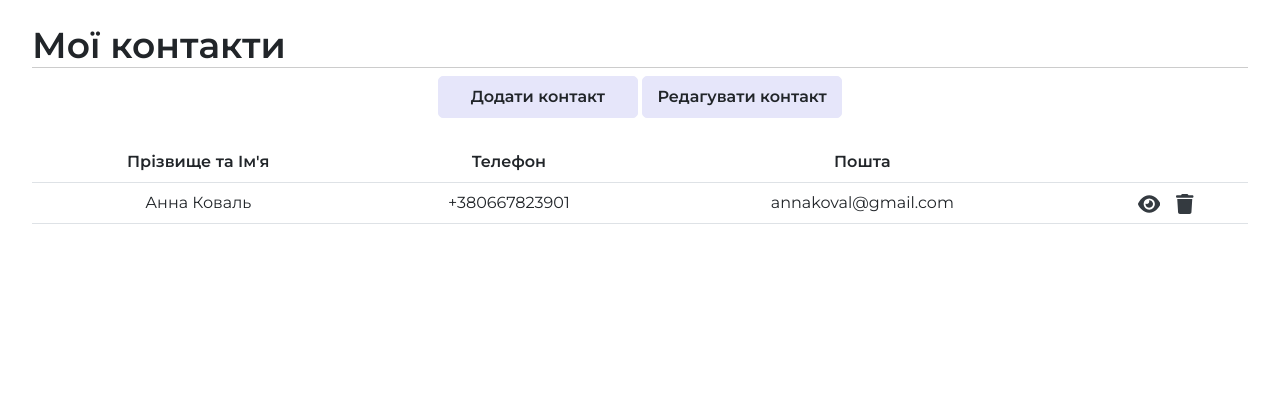
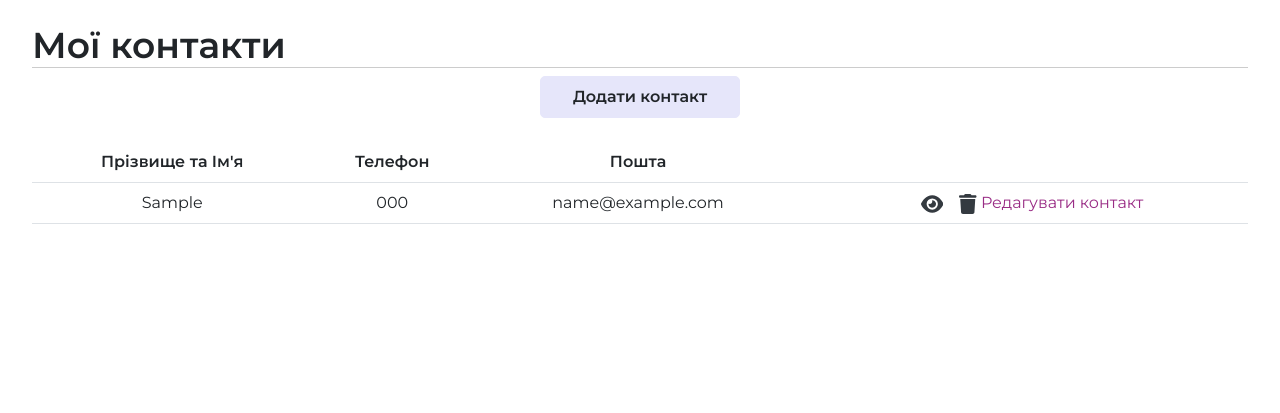
Before and after one commit to Petrenko-Anton/CloudHarbor, a Django app: page /contacts in a window 1280 px wide. Shown: the part 84-497 px from the top of the page. Run offline with Django 4.2, Linux system fonts and the light colour scheme; a user stored in the database is signed in; tables that the repository leaves empty hold one stand-in row (values such as "Sample post").

Commit message:
draft#4
added detail function
changed contacts.html:
   edit contact in row

```diff
--- a/WebAppTeam4/contacts/templates/contacts/addcontact.html
+++ b/WebAppTeam4/contacts/templates/contacts/addcontact.html
@@ -37,7 +37,7 @@
          <span>{{form.errors.phone}}</span>
       </div>
       <div>
-         <label  class="form-label">Дата народження
+         <label  class="form-label">Дата народження (yyyy-mm-dd)
             {{ form.birth_date }}
          </label>
          <span>{{form.errors.birth_date}}</span>
--- a/WebAppTeam4/contacts/templates/contacts/contact_list.html
+++ b/WebAppTeam4/contacts/templates/contacts/contact_list.html
@@ -9,6 +9,7 @@
                 {{ contact.first_name }} {{ contact.last_name }} {{ contact.email }} {{ contact.phone }} {{ contact.birth_day }}
                 <a href="{% url 'contacts:editcontact' contact.id %}" role="button" class="contrast"> Edit contact </a>
                 <a href="{% url 'contacts:deletecontact' contact.id %}" role="button" class="contrast"> Delete contact </a>
+                <a href="{% url 'contacts:detailcontact' contact.id %}" role="button" class="contrast"> Detail contact </a>
             </li>
         </ul>
         {% endfor %}
--- a/WebAppTeam4/contacts/templates/contacts/contacts.html
+++ b/WebAppTeam4/contacts/templates/contacts/contacts.html
@@ -7,7 +7,6 @@
     <div class="container text-center">
         <div class="d-grid gap-2 d-md-block">
             <a class="btn" href="{% url 'contacts:addcontact' %}" role="button">Додати контакт</a>
-            <a class="btn" href="{% url 'contacts:editcontact' 1 %}" role="button">Редагувати контакт</a>
         </div>
         <br/>
         <table class="table">
@@ -20,15 +19,18 @@
             </tr>
           </thead>
           <tbody>
+            {% for contact in contacts %}
             <tr>
-              <td>Анна Коваль</td>
-              <td>+380667823901</td>
-              <td>annakoval@gmail.com</td>
+              <td>{{contact.first_name}}</td>
+              <td>{{contact.phone}}</td>
+              <td>{{contact.email}}</td>
               <td>
-                <a href="{% url 'contacts:detailcontact' 1 %}" ><svg class="file-icon" xmlns="http://www.w3.org/2000/svg" height="20px" viewBox="0 0 576 512"><path d="M288 32c-80.8 0-145.5 36.8-192.6 80.6C48.6 156 17.3 208 2.5 243.7c-3.3 7.9-3.3 16.7 0 24.6C17.3 304 48.6 356 95.4 399.4C142.5 443.2 207.2 480 288 480s145.5-36.8 192.6-80.6c46.8-43.5 78.1-95.4 93-131.1c3.3-7.9 3.3-16.7 0-24.6c-14.9-35.7-46.2-87.7-93-131.1C433.5 68.8 368.8 32 288 32zM144 256a144 144 0 1 1 288 0 144 144 0 1 1 -288 0zm144-64c0 35.3-28.7 64-64 64c-7.1 0-13.9-1.2-20.3-3.3c-5.5-1.8-11.9 1.6-11.7 7.4c.3 6.9 1.3 13.8 3.2 20.7c13.7 51.2 66.4 81.6 117.6 67.9s81.6-66.4 67.9-117.6c-11.1-41.5-47.8-69.4-88.6-71.1c-5.8-.2-9.2 6.1-7.4 11.7c2.1 6.4 3.3 13.2 3.3 20.3z"/></svg></a>
-                <a href="{% url 'contacts:deletecontact' 1 %}" ><svg class="file-icon" xmlns="http://www.w3.org/2000/svg" height="20px" viewBox="0 0 448 512"><path d="M135.2 17.7L128 32H32C14.3 32 0 46.3 0 64S14.3 96 32 96H416c17.7 0 32-14.3 32-32s-14.3-32-32-32H320l-7.2-14.3C307.4 6.8 296.3 0 284.2 0H163.8c-12.1 0-23.2 6.8-28.6 17.7zM416 128H32L53.2 467c1.6 25.3 22.6 45 47.9 45H346.9c25.3 0 46.3-19.7 47.9-45L416 128z"/></svg></a>
+                <a href="{% url 'contacts:detailcontact' contact.id %}" ><svg class="file-icon" xmlns="http://www.w3.org/2000/svg" height="20px" viewBox="0 0 576 512"><path d="M288 32c-80.8 0-145.5 36.8-192.6 80.6C48.6 156 17.3 208 2.5 243.7c-3.3 7.9-3.3 16.7 0 24.6C17.3 304 48.6 356 95.4 399.4C142.5 443.2 207.2 480 288 480s145.5-36.8 192.6-80.6c46.8-43.5 78.1-95.4 93-131.1c3.3-7.9 3.3-16.7 0-24.6c-14.9-35.7-46.2-87.7-93-131.1C433.5 68.8 368.8 32 288 32zM144 256a144 144 0 1 1 288 0 144 144 0 1 1 -288 0zm144-64c0 35.3-28.7 64-64 64c-7.1 0-13.9-1.2-20.3-3.3c-5.5-1.8-11.9 1.6-11.7 7.4c.3 6.9 1.3 13.8 3.2 20.7c13.7 51.2 66.4 81.6 117.6 67.9s81.6-66.4 67.9-117.6c-11.1-41.5-47.8-69.4-88.6-71.1c-5.8-.2-9.2 6.1-7.4 11.7c2.1 6.4 3.3 13.2 3.3 20.3z"/></svg></a>
+                <a href="{% url 'contacts:deletecontact' contact.id %}" ><svg class="file-icon" xmlns="http://www.w3.org/2000/svg" height="20px" viewBox="0 0 448 512"><path d="M135.2 17.7L128 32H32C14.3 32 0 46.3 0 64S14.3 96 32 96H416c17.7 0 32-14.3 32-32s-14.3-32-32-32H320l-7.2-14.3C307.4 6.8 296.3 0 284.2 0H163.8c-12.1 0-23.2 6.8-28.6 17.7zM416 128H32L53.2 467c1.6 25.3 22.6 45 47.9 45H346.9c25.3 0 46.3-19.7 47.9-45L416 128z"/></svg></a>
+                <a href="{% url 'contacts:editcontact' contact.id %}" role="button">Редагувати контакт</a>
               </td>
             </tr>
+            {% endfor %}
           </tbody>
         </table>
 
--- a/WebAppTeam4/contacts/templates/contacts/edit.html
+++ b/WebAppTeam4/contacts/templates/contacts/edit.html
@@ -10,7 +10,7 @@
    {%if form.errors and form.non_field_errors %}
    <span class="alert alert-danger" role="alert">{{form.non_field_errors}}</span>
    {% endif %}
-   <form  method='post' action="{% url 'contacts:editcontact' 1 %}">
+   <form  method='post' action="{% url 'contacts:editcontact' contact.id %}">
       {% csrf_token %}
       <div>
          <label  class="form-label">Ім'я
@@ -37,7 +37,7 @@
          <span>{{form.errors.phone}}</span>
       </div>
       <div>
-         <label  class="form-label">Дата народження
+         <label  class="form-label">Дата народження (yyyy-mm-dd)
             {{ form.birth_date }}
          </label>
          <span>{{form.errors.birth_date}}</span>
--- a/WebAppTeam4/contacts/urls.py
+++ b/WebAppTeam4/contacts/urls.py
@@ -1,5 +1,5 @@
 from django.urls import path
-from .views import add_contact, index, contacts, editcontact, contact_list, deletecontact
+from .views import add_contact, index, contacts, editcontact, deletecontact, detailcontact
 app_name = 'contacts'
 
 urlpatterns = [
@@ -8,9 +8,9 @@ urlpatterns = [
     path('contacts', contacts.as_view(), name='contacts'),
     path('new-contact', add_contact.as_view(),
          name='addcontact'),
-    # path('detail/<int:contact_id>', views.detailcontact, name="detailcontact"),
+    path('detail/<int:contact_id>', detailcontact.as_view(), name="detailcontact"),
     path('edit/<int:contact_id>', editcontact.as_view(), name='editcontact'),
-    path("contact_list/", contact_list.as_view(),
-         name="contact_list"),  # for debugging
+    #     path("contact_list/", contact_list.as_view(),
+    #          name="contact_list"),  # for debugging
     path('delete/<int:contact_id>', deletecontact.as_view(), name='deletecontact'),
 ]
--- a/WebAppTeam4/contacts/views.py
+++ b/WebAppTeam4/contacts/views.py
@@ -24,10 +24,16 @@ class contacts(View):
     template_name = "contacts/contacts.html"
 
     def get(self, request, *args, **kwargs):
-        return render(request, self.template_name)
+        contacts = (
+            Contact.objects.filter(user=request.user).all()
+            if request.user.is_authenticated
+            else []
+        )
+        return render(request, self.template_name, {"contacts": contacts})
+
+# add contact_id in params
 
 
-# add contact_id in params
 @method_decorator(login_required, name="dispatch")
 class add_contact(View):
     form_class = ContactForm
@@ -47,7 +53,7 @@ class add_contact(View):
             new_contact = form.save(commit=False)
             new_contact.user = request.user
             new_contact.save()
-            return redirect(to="contacts:main")
+            return redirect(to="contacts:contacts")
         else:
             # messages.error(request, 'Input error')
             return render(request, self.template_name, {"form": form})
@@ -60,9 +66,22 @@ class add_contact(View):
 # add contact_id in params
 
 
-def detailcontact(request, contact_id):
-    return render(request, "contacts/detail.html")
+# def detailcontact(request, contact_id):
+#     return render(request, "contacts/detail.html")
 
+
+@method_decorator(login_required, name="dispatch")
+class detailcontact(View):
+    template_name = "contacts/detail.html"
+    form_class = ContactForm
+    initial = {"key": "value"}
+
+    # def dispatch(self, request, *args, **kwargs):
+    #     return super().dispatch(request, *args, **kwargs)
+    def get(self, request, contact_id):
+        form = self.form_class(initial=self.initial)
+        contact = Contact.objects.get(pk=contact_id)
+        return render(request, self.template_name, {"contact": contact})
 # add contact_id in params
 
 
@@ -108,7 +127,7 @@ class editcontact(View):
 # add contact_id in params
 @method_decorator(login_required, name="dispatch")
 class deletecontact(View):
-    template_name = "contacts/contact_list.html"
+    template_name = "contacts/delete.html"
 
     def get(self, request, contact_id):
         Contact.objects.get(pk=contact_id).delete()
@@ -126,14 +145,14 @@ class deletecontact(View):
 # b.delete()
 
 
-@method_decorator(login_required, name="dispatch")
-class contact_list(View):
-    template_name = "contacts/contact_list.html"
+# @method_decorator(login_required, name="dispatch")
+# class contact_list(View):
+#     template_name = "contacts/contact_list.html"
 
-    def get(self, request, *args, **kwargs):
-        contacts = (
-            Contact.objects.filter(user=request.user).all()
-            if request.user.is_authenticated
-            else []
-        )
-        return render(request, self.template_name, {"contacts": contacts})
+#     def get(self, request, *args, **kwargs):
+#         contacts = (
+#             Contact.objects.filter(user=request.user).all()
+#             if request.user.is_authenticated
+#             else []
+#         )
+#         return render(request, self.template_name, {"contacts": contacts})
```
Also changed, not shown: WebAppTeam4/contacts/templates/contacts/detail.html (+6 -6 lines).
